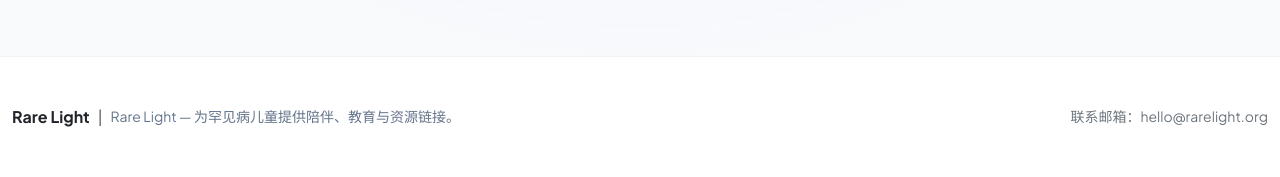
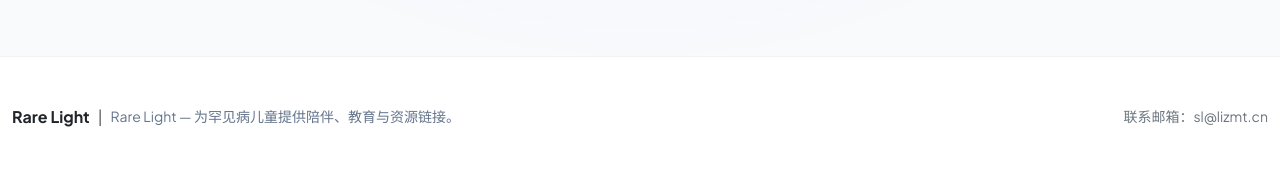
Before and after one commit to sx120609/dmd-web, a PHP site: page / in a window 1280 px wide. Shown: the part 3048-3225 px from the top of the page. Run offline with PHP 8.4, Linux system fonts and the light colour scheme.

Commit message:
Update index.php

```diff
--- a/index.php
+++ b/index.php
@@ -692,7 +692,7 @@
                     <span class="small" data-i18n="footerText">为罕见病儿童提供陪伴、教育与资源链接。</span>
                 </div>
                 <div class="small text-secondary" data-i18n="footerEmail">
-                    <i class="bi bi-envelope me-1"></i> hello@rarelight.org
+                    <i class="bi bi-envelope me-1"></i> sl@lizmt.cn
                 </div>
             </div>
         </footer>
@@ -787,7 +787,7 @@
                 contactFamily: '家庭申请',
                 contactFamilyDesc: '罕见病患儿家庭可申请课堂访问与陪伴支持。',
                 footerText: 'Rare Light — 为罕见病儿童提供陪伴、教育与资源链接。',
-                footerEmail: '联系邮箱：hello@rarelight.org'
+                footerEmail: '联系邮箱：sl@lizmt.cn'
             },
             en: {
                 brandTagline: 'Rare Light',
@@ -862,7 +862,7 @@
                 contactFamily: 'Family Application',
                 contactFamilyDesc: 'Rare disease families can apply for classroom access and companion support.',
                 footerText: 'Rare Light — Providing companionship, education, and resources for children with rare diseases.',
-                footerEmail: 'Email: hello@rarelight.org'
+                footerEmail: 'Email: sl@lizmt.cn'
             }
         };
 
```
